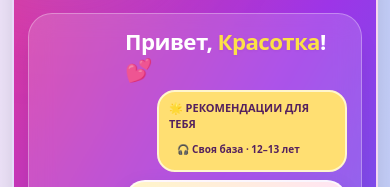
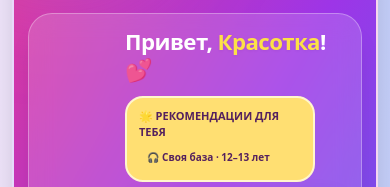
Before and after one commit to marinavoronka-dev/siyai, a website: page dist/index.html in a window 390 px wide. Shown: the part 189-376 px from the top of the page. Drawn offline with Linux system fonts and the light colour scheme.

Commit message:
Fix mobile calendar labels and recommendation layout

```diff
--- a/dist/index.html
+++ b/dist/index.html
@@ -212,6 +212,8 @@
         .calendar-day-number { font-size: 18px; font-weight: 800; }
         .calendar-day-date { font-size: 10px; }
         .calendar-day-state { font-size: 9px; line-height: 1.3; }
+        .calendar-day { min-width: 0; }
+        .calendar-day-state, .calendar-day-date { display: block; width: 100%; min-width: 0; white-space: normal; overflow-wrap: anywhere; text-align: center; }
         .calendar-day-partial { background: #ffe1ef; border-color: #f1aaca; }
         .calendar-day-full { background: #d8c3ff; border-color: #bd92ef; color: #522170; }
         .calendar-day-future { background: #eeedf4; color: #82778c; border-color: #dedbe8; }
@@ -374,8 +376,8 @@
         @media(max-width:640px) {
             #welcome-info-box > div:first-child { flex-wrap: wrap; }
             #welcome-info-box > div:first-child > .w-full { flex: 1; min-width: 0; }
-            #welcome-info-box .w-full > div:first-child { display: flex; flex-direction: row; align-items: center; flex-wrap: wrap; }
-            .beauty-level-button { margin-left: auto; font-size: 11px; padding: 8px 10px; }
+            #welcome-info-box .w-full > div:first-child { display: flex; flex-direction: column; align-items: stretch; gap: 12px; }
+            .beauty-level-button { margin-left: 0; align-self: flex-start; height: auto; font-size: 11px; line-height: 1.5; white-space: normal; overflow-wrap: anywhere; padding: 10px 12px; }
             .beauty-level-button span { font-size: 9px; }
             .mia-onboarding { padding: 14px; }
             .onboarding-heading h2 { font-size: 16px; }
```
